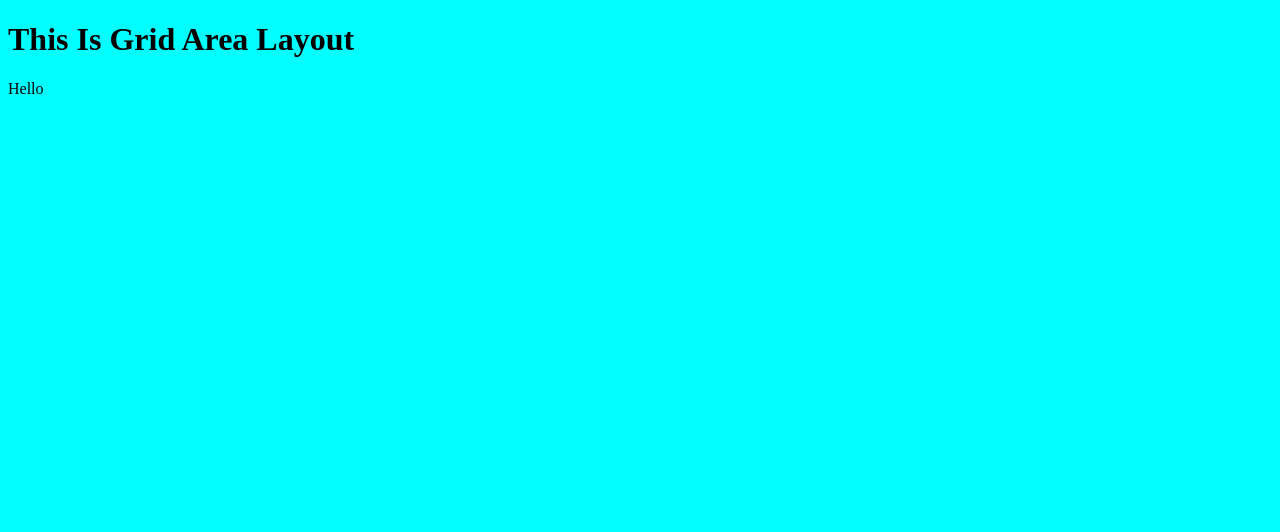
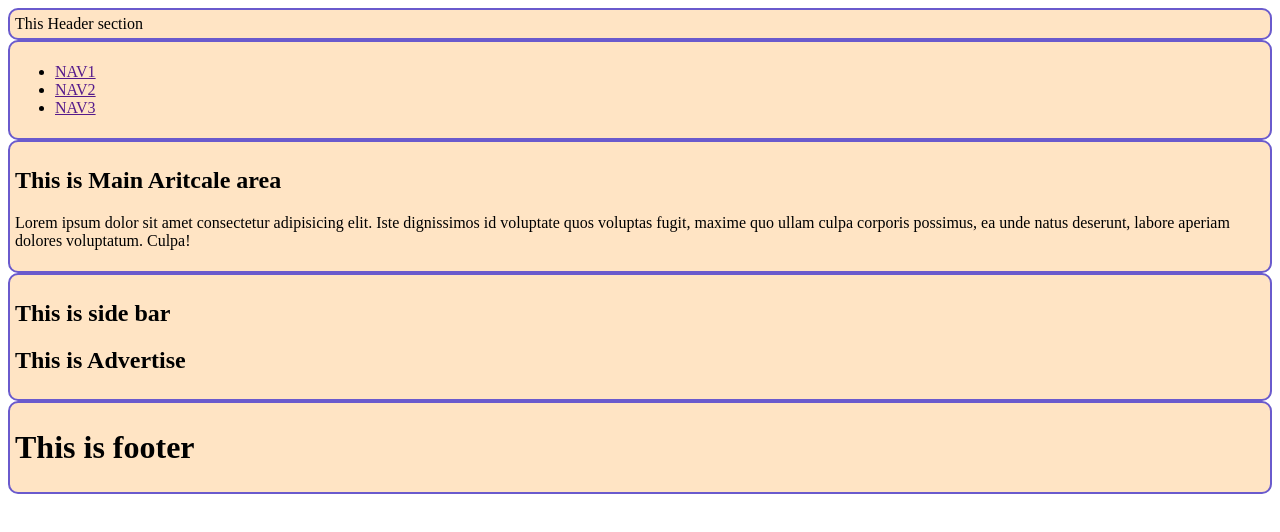
Before and after one commit to enghelalbd/gridarealayout, a plain HTML site: page index.html in a window 1280 px wide. Drawn offline with Linux system fonts and the light colour scheme.

Commit message:
Body Strucred CSS started

```diff
--- a/index.html
+++ b/index.html
@@ -5,12 +5,35 @@
     <meta name="viewport" content="width=device-width, initial-scale=1.0">
     <title>Grid Area layout</title>
     <link rel="stylesheet" href="style.css">
+</head>
 
+<body>
+<header>This Header section</header>
+<nav>
+    <ul>
+        <li><a href=""> NAV1 </a></li>
+        <li><a href=""> NAV2 </a></li>
+        <li><a href=""> NAV3 </a></li>
+    </ul>
+</nav>
+ <main>
+    <h2>This is Main Aritcale area </h2>
+    <p>Lorem ipsum dolor sit amet consectetur
+        adipisicing elit. Iste dignissimos id
+         voluptate quos voluptas fugit, maxime
+          quo ullam culpa corporis possimus,
+          ea unde natus deserunt,
+         labore aperiam dolores voluptatum. Culpa!</p>
+ </main>
+    <aside>
+        <div class="sidebar"><h1> This is side bar </h1>
+        <div class="advertise"> <h1> This is Advertise </h1>
+               </div>
+    </aside>
 
+    <footer>
+        <h1> This is footer </h1>
+    </footer>
 
-</head>
-<body>
-    <h1> This Is  Grid Area Layout</h1>
-    <p> Hello</p>
 </body>
 </html>
--- a/style.css
+++ b/style.css
@@ -1,3 +1,6 @@
-body{
-    background-color: aqua;
+header, main ,aside ,footer,nav{
+    background-color: bisque;
+    border: 2px solid slateblue;
+    padding: 5px;
+    border-radius: 10px;
 }
```
